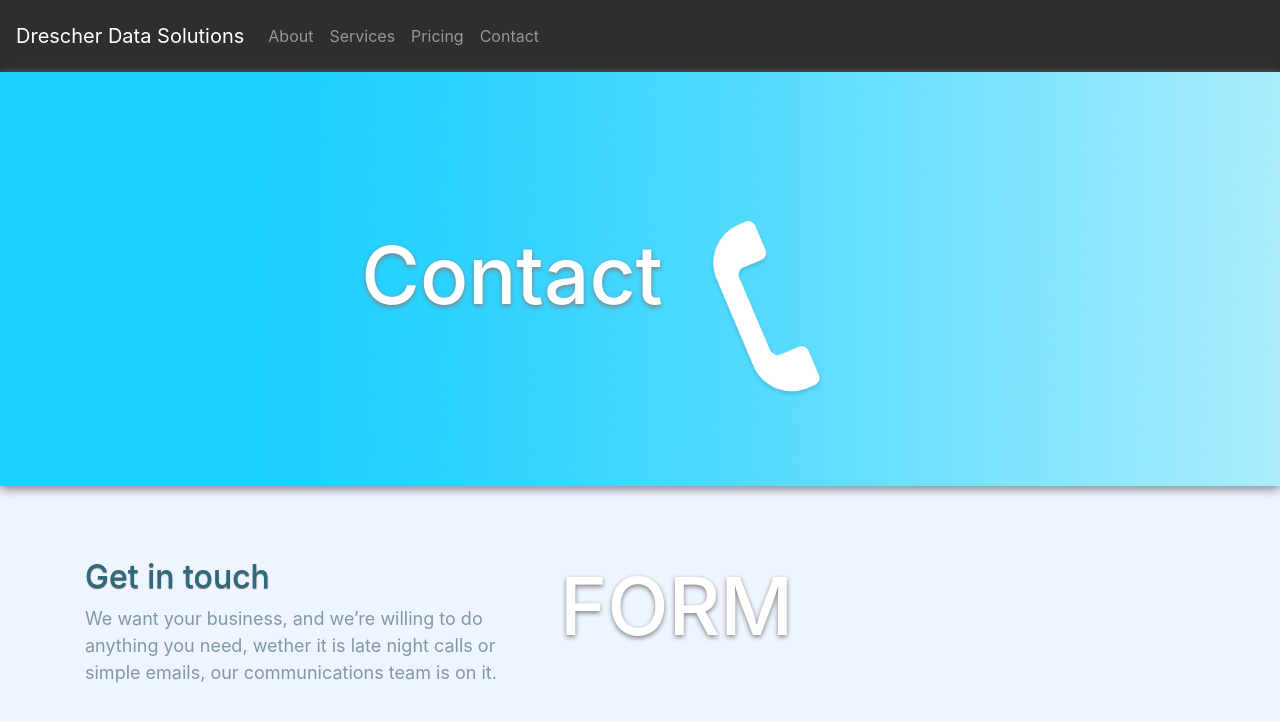
After one commit to wdrescher/drescherdata, a Django app: page /contact/ in a window 1280 px wide. The commit adds this page. Shown: the top 722 px of the page. Run offline with Django 3.2, Linux system fonts and the light colour scheme; some libraries are stand-ins or nearby versions.

Commit message:
Added contact and about page

```diff
--- a/drescher_data/config/urls.py
+++ b/drescher_data/config/urls.py
@@ -16,6 +16,16 @@ urlpatterns = [
         r"^services/$",
         TemplateView.as_view(template_name="pages/services.html"),
         name="services",
+    ),
+    url(
+        r"^pricing/$",
+        TemplateView.as_view(template_name="pages/pricing.html"),
+        name="pricing",
+    ),
+    url(
+        r"^contact/$",
+        TemplateView.as_view(template_name="pages/contact.html"),
+        name="contact",
     ),
     # Django Admin, use {% url 'admin:index' %}
     url(settings.ADMIN_URL, admin.site.urls),
--- a/drescher_data/drescher_data/templates/base.html
+++ b/drescher_data/drescher_data/templates/base.html
@@ -25,10 +25,10 @@
 				        <a class="nav-link" href="{% url 'services' %}">Services</a>
 				      </li>
 							<li class="nav-item">
-								<a class="nav-link" href="#">Pricing</a>
+								<a class="nav-link" href="{% url 'pricing' %}">Pricing</a>
 							</li>
 							<li class="nav-item">
-								<a class="nav-link" href="#">Contact</a>
+								<a class="nav-link" href="{% url 'contact' %}">Contact</a>
 							</li>
 			    </ul>
 		  </div>
--- /dev/null
+++ b/drescher_data/drescher_data/templates/pages/contact.html
@@ -0,0 +1,30 @@
+<!DOCTYPE html>
+{% extends 'pagebase.html' %}
+{% load staticfiles %}
+
+	{% block header %}
+		Contact
+	{% endblock %}
+
+	{% block img_header %}
+		<img id='wrench' src="{% static "media/phone@2x.png" %}" alt="" style="margin-left:30px; margin-top: 50px;">
+	{% endblock %}
+
+	{% block body %}
+		<div class="container">
+			<div class="row">
+				<div class="col-5">
+					<div class="media">
+						<div class="media-body">
+							<h2 id="header">Get in touch</h2>
+							<p id="smaller">We want your business, and we’re willing to do anything you need,
+								 wether it is late night calls or simple emails, our communications team is on it.
+							</p>
+						</div>
+					</div>
+				</div>
+				<div class="col-md-auto">
+				<h1>FORM</h1>
+			</div>
+		</div>
+	 {% endblock %}
```
Also changed, not shown: drescher_data/drescher_data/templates/pages/about.html (+20 -1 lines), drescher_data/drescher_data/templates/pages/pricing.html (+4 -3 lines), drescher_data/drescher_data/static/media/about.png, drescher_data/drescher_data/static/media/about@2x.png, drescher_data/drescher_data/static/media/phone.png (added), drescher_data/drescher_data/static/media/phone@2x.png (added).
